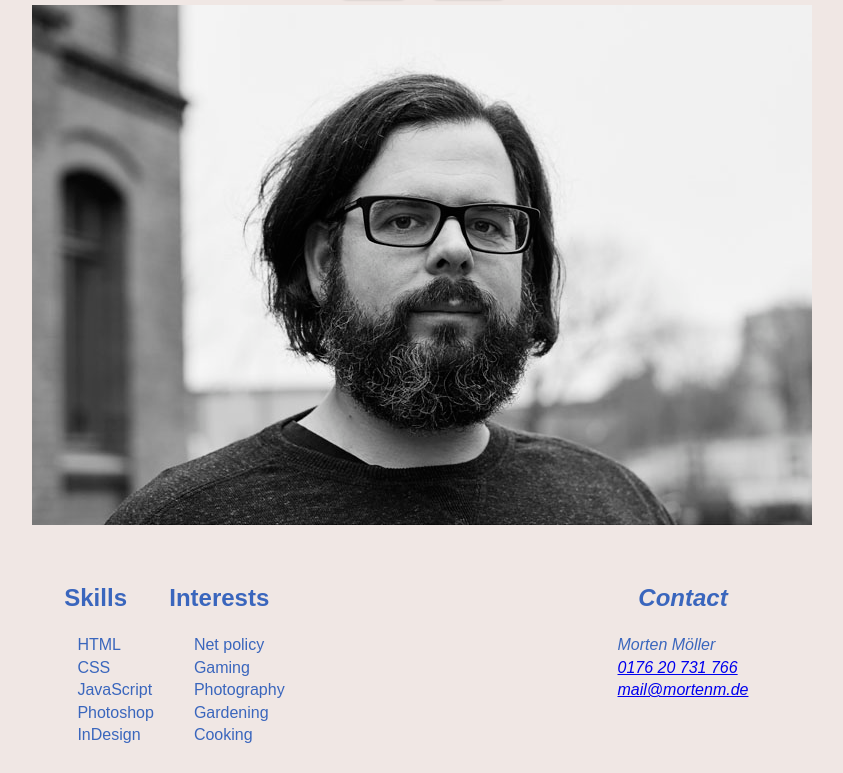
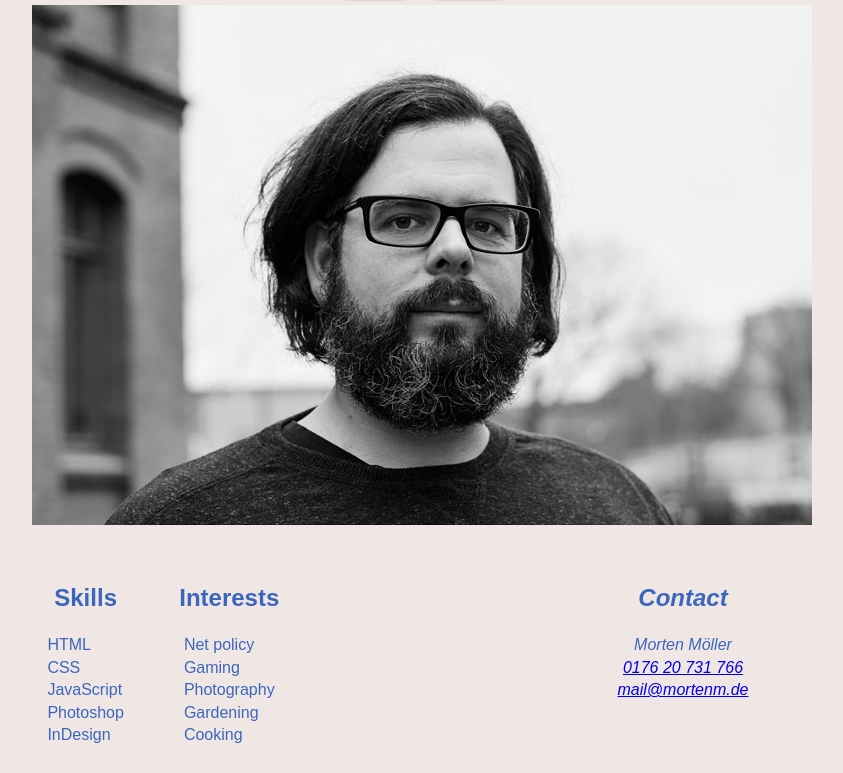
Before and after one commit to Morten-Moeller/personal-website, a plain HTML site: page index.html in a window 1280 px wide. Shown: the part 114-887 px from the top of the page, without its empty margins (218-1061 px from the left). Drawn offline with Linux system fonts and the light colour scheme.

Commit message:
Enhanced styles

```diff
--- a/src/css/styles2.css
+++ b/src/css/styles2.css
@@ -8,7 +8,7 @@
 }
 
 html {
-  width: 100%;
+  width: 100vw;
   background: #f0e7e4;
 }
 
@@ -38,15 +38,15 @@ header {
 
 main {
   display: grid;
-  row-gap: 20px;
   margin-bottom: 20px;
   place-items: center;
+  row-gap: 20px;
 }
 @media (min-width: 700px) {
   main {
-    grid-template-columns: 1fr 1fr;
     align-items: start;
     column-gap: 20px;
+    grid-template-columns: 1fr 1fr;
   }
 
   picture {
@@ -65,12 +65,6 @@ h1 {
 h2,
 address {
   text-align: center;
-}
-
-@media (min-width: 700px) {
-  address {
-    text-align: left;
-  }
 }
 
 p {
@@ -107,12 +101,14 @@ img {
 
 ul {
   list-style-type: none;
+  margin: 10px 30px;
+  padding: 0;
 }
 
 .social-media {
   display: grid;
+  max-width: 400px;
   place-items: center;
-  max-width: 400px;
 }
 
 @media (min-width: 700px) {
@@ -122,15 +118,15 @@ ul {
   }
   .flex {
     display: flex;
-    width: 250px;
     height: auto;
     justify-content: center;
+    width: 250px;
   }
 
   .flex img {
     height: 48px;
+    margin: 0 10px;
     width: auto;
-    margin: 0 10px;
   }
 }
 
```
